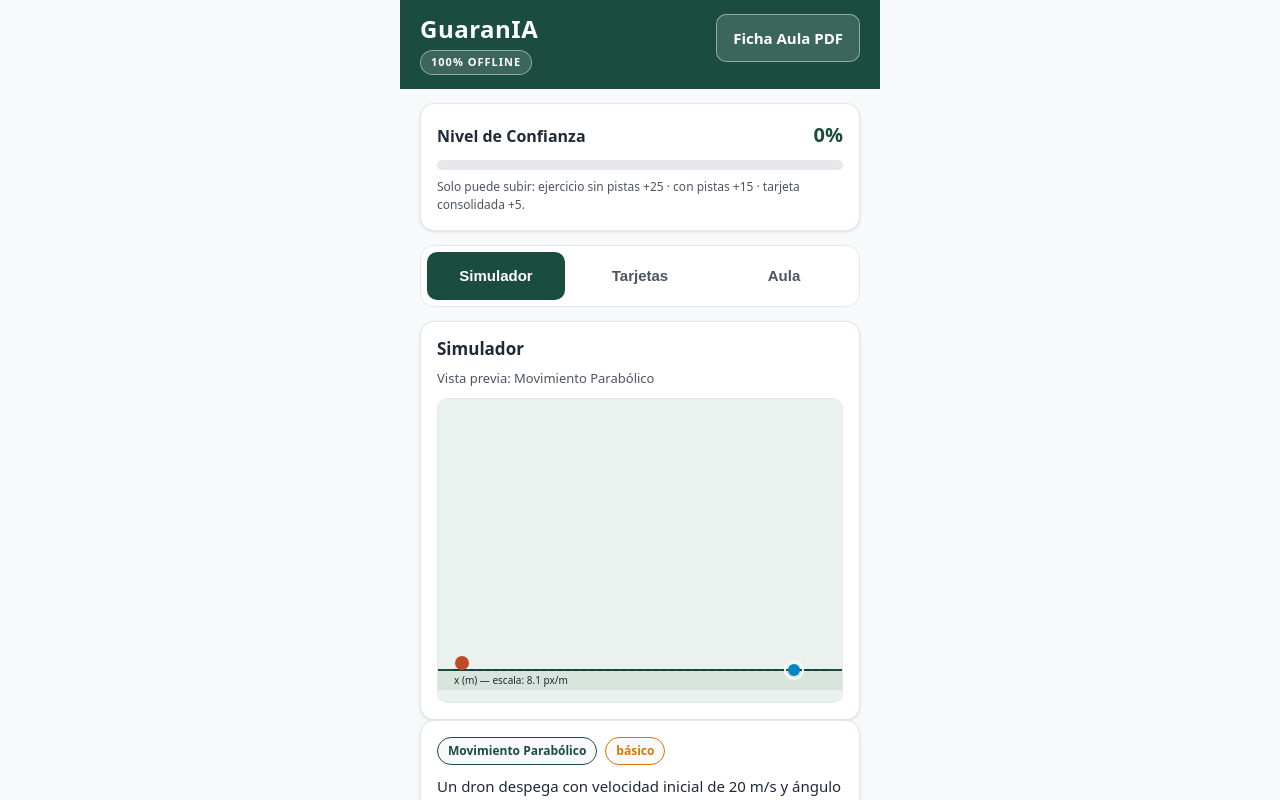
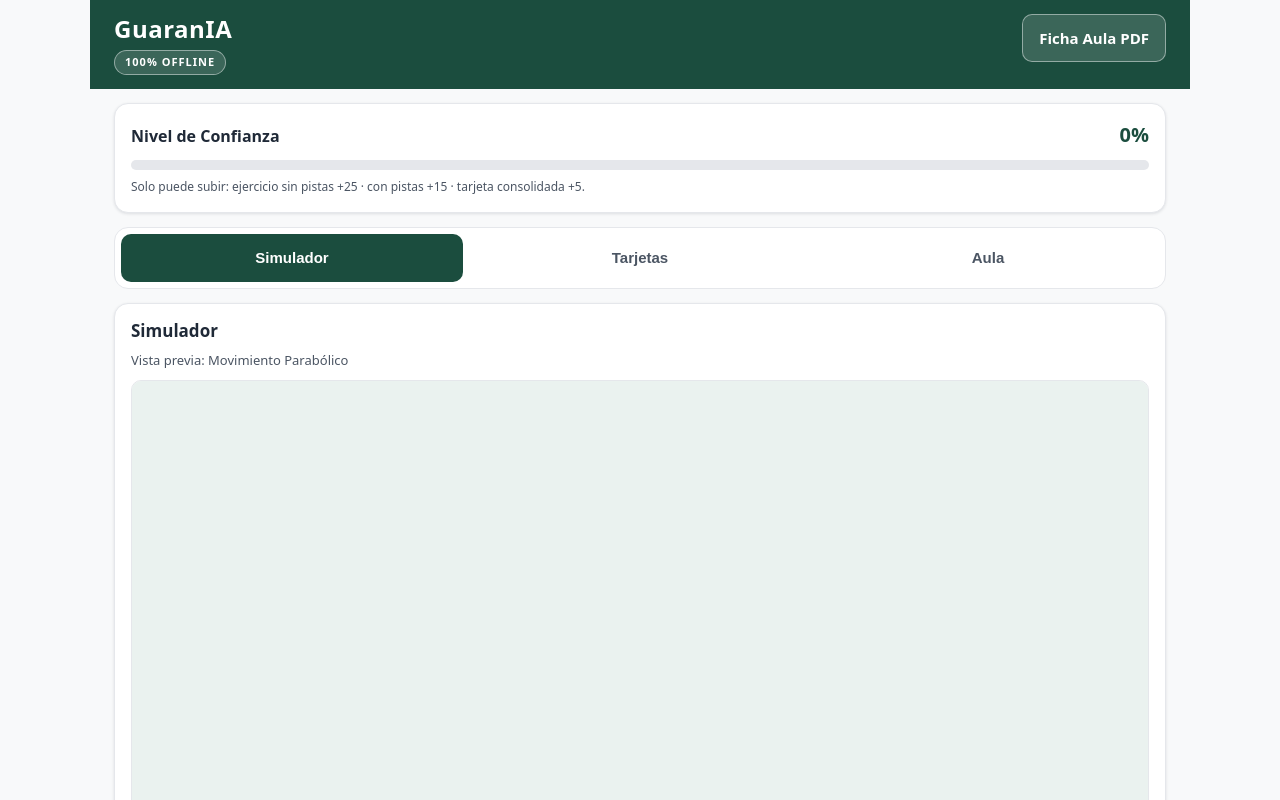
Before and after one commit to Nahum890/hapore, a React (Vite) app: page / in a window 1280 px wide. Shown: the top 800 px of the page. Built offline with nearby package versions, Linux system fonts and the light colour scheme.

Commit message:
feat: add responsive header

```diff
--- a/src/components/PdfButton.jsx
+++ b/src/components/PdfButton.jsx
@@ -1,7 +1,15 @@
 import { useState } from 'react';
 
-export default function PdfButton() {
+export default function PdfButton({ onPdf }) {
   const [showNote, setShowNote] = useState(false);
+
+  const handleClick = () => {
+    if (typeof onPdf === 'function') {
+      onPdf();
+      return;
+    }
+    setShowNote((value) => !value);
+  };
 
   return (
     <div className="pdf-button">
@@ -9,7 +17,7 @@ export default function PdfButton() {
         type="button"
         className="btn btn-light"
         aria-expanded={showNote}
-        onClick={() => setShowNote((value) => !value)}
+        onClick={handleClick}
       >
         Ficha Aula PDF
       </button>
--- a/src/index.css
+++ b/src/index.css
@@ -18,6 +18,12 @@
 @media (min-width: 480px) {
   :root {
     --page-gutter: 20px;
+  }
+}
+
+@media (min-width: 768px) {
+  :root {
+    --page-gutter: 24px;
   }
 }
 
@@ -52,6 +58,18 @@ h3 {
   display: flex;
   flex-direction: column;
   gap: 14px;
+}
+
+@media (min-width: 768px) {
+  .app {
+    max-width: 720px;
+  }
+}
+
+@media (min-width: 1024px) {
+  .app {
+    max-width: 1100px;
+  }
 }
 
 /* --- Cabecera --- */
@@ -105,6 +123,23 @@ h3 {
   border-radius: 10px;
   font-size: 12px;
   z-index: 10;
+}
+
+@media (max-width: 420px) {
+  .header-row {
+    flex-direction: column;
+    align-items: stretch;
+  }
+
+  .pdf-button .btn {
+    width: 100%;
+  }
+
+  .pdf-note {
+    position: static;
+    width: auto;
+    margin-top: 8px;
+  }
 }
 
 /* --- Tarjetas --- */
```
